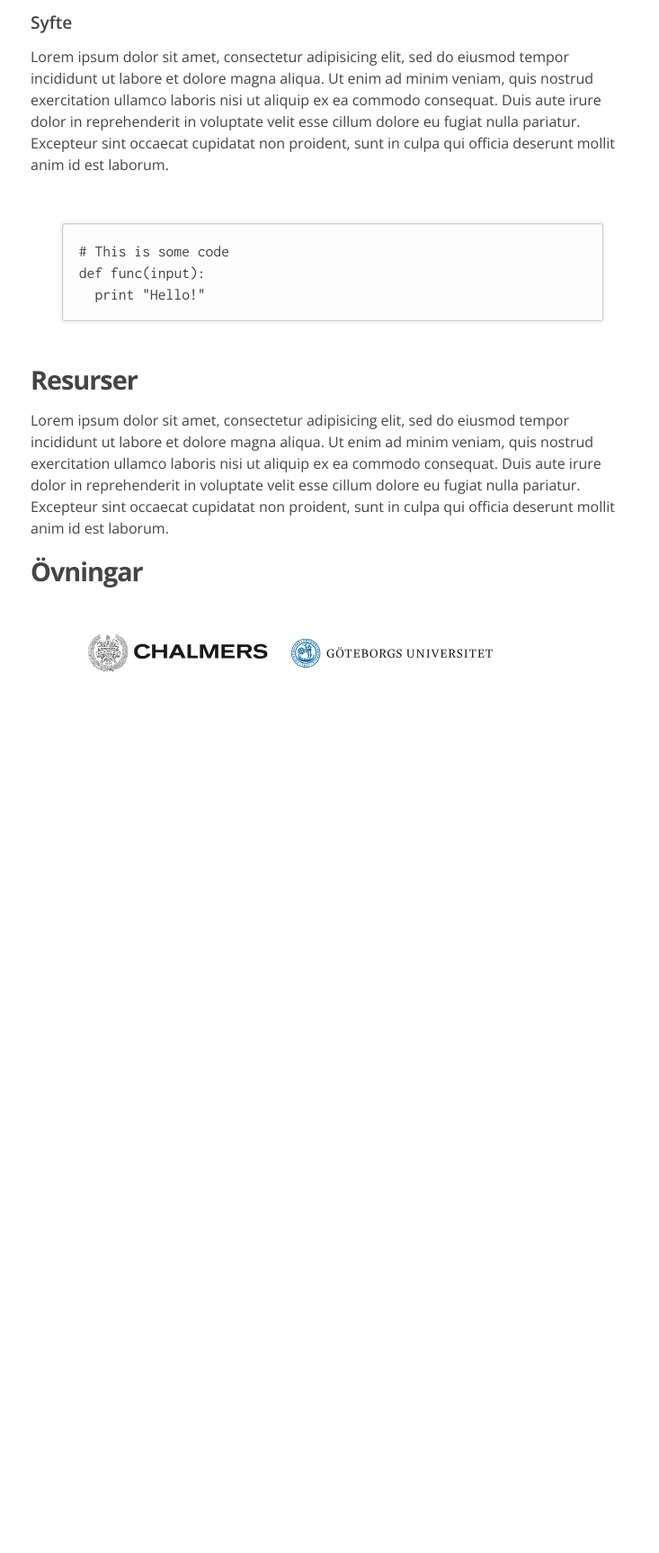
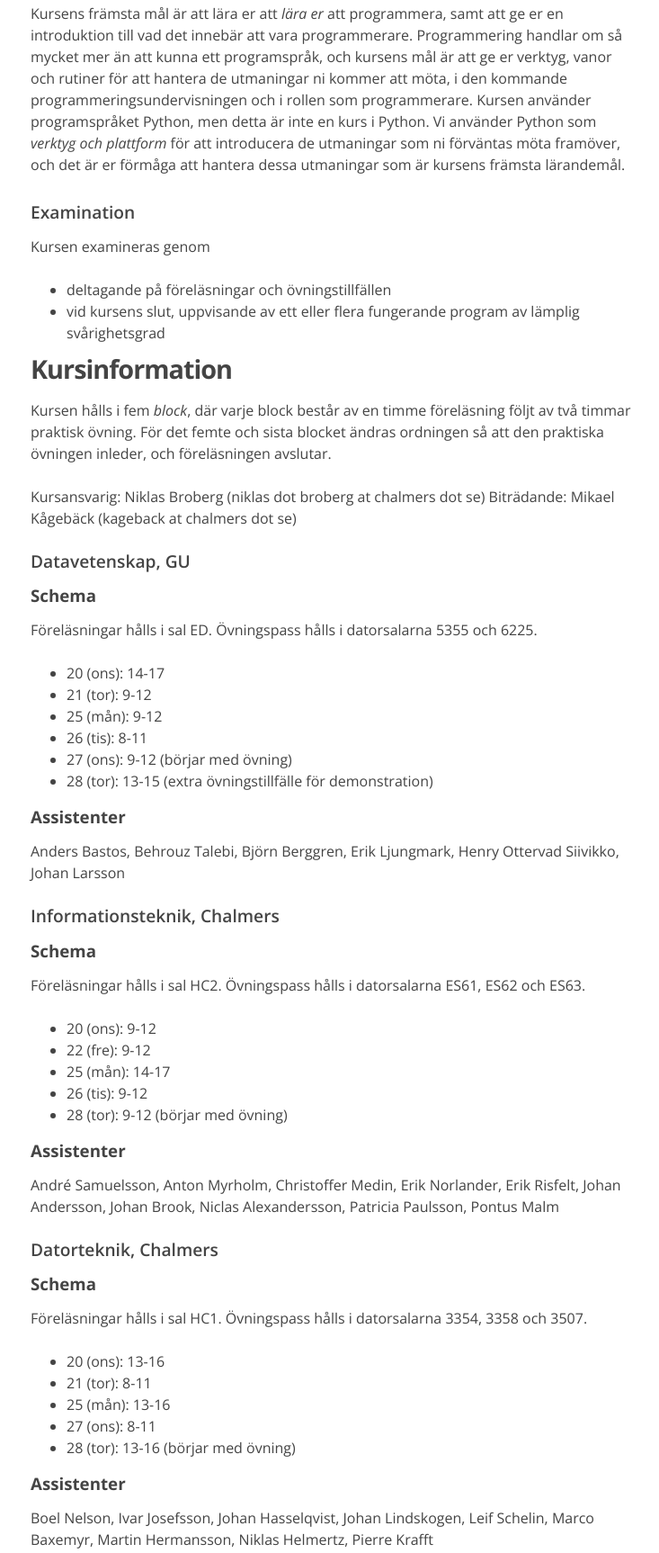
Before and after one commit to introprogramming/introprogramming.github.io, a website: page index.html in a window 1280 px wide. Shown: the part 675-2401 px from the top of the page at 90% size, without its empty margins (30-763 px from the left). Before the commit the page ends 1480 px from the top, so only its background shows below. Drawn offline with nearby package versions, Linux system fonts and the light colour scheme.

Commit message:
Uppdaterad hemsid

```diff
--- a/index.html
+++ b/index.html
@@ -45,24 +45,124 @@
 
           <h1 id="intro">Introduktion</h1>
           <p>
-            Lorem ipsum dolor sit amet, consectetur adipisicing elit, sed do eiusmod tempor incididunt ut labore et dolore magna aliqua. Ut enim ad minim veniam, quis nostrud exercitation ullamco laboris nisi ut aliquip ex ea commodo consequat. Duis aute irure dolor in reprehenderit in voluptate velit esse cillum dolore eu fugiat nulla pariatur. Excepteur sint occaecat cupidatat non proident, sunt in culpa qui officia deserunt mollit anim id est laborum.
+	    Välkomna, Bienvenue, Welcome! Denna kurs är ert första möte med programmeringsundervisningen här på Göteborgs Universitet (GU) och Chalmers.
+	    Kursen ges under nollperiodens två första veckor som en förberedelse inför höstens ordinarie programmeringsundervisning.
           </p>
 
           <h2>Syfte</h2>
           <p>
-            Lorem ipsum dolor sit amet, consectetur adipisicing elit, sed do eiusmod tempor incididunt ut labore et dolore magna aliqua. Ut enim ad minim veniam, quis nostrud exercitation ullamco laboris nisi ut aliquip ex ea commodo consequat. Duis aute irure dolor in reprehenderit in voluptate velit esse cillum dolore eu fugiat nulla pariatur. Excepteur sint occaecat cupidatat non proident, sunt in culpa qui officia deserunt mollit anim id est laborum.
+	    Kursens främsta mål är att lära er att <em>lära er</em> att programmera, samt att ge er en introduktion till vad det innebär att vara programmerare.
+	    Programmering handlar om så mycket mer än att kunna ett programspråk, och kursens mål är att ge er verktyg, vanor och rutiner för att hantera
+	    de utmaningar ni kommer att möta, i den kommande programmeringsundervisningen och i rollen som programmerare.
+
+	    Kursen använder programspråket Python, men detta är inte en kurs i Python. Vi använder Python som <em>verktyg och plattform</em> för att introducera de
+	    utmaningar som ni förväntas möta framöver, och det är er förmåga att hantera dessa utmaningar som är kursens främsta lärandemål.
           </p>
 
-          <pre><code># This is some code
+	  <h2>Examination</h2>
+	  <p>
+	    Kursen examineras genom
+	    <ul>
+	      <li>deltagande på föreläsningar och övningstillfällen</li>
+	      <li>vid kursens slut, uppvisande av ett eller flera fungerande program av lämplig svårighetsgrad</li>
+	    </ul>
+
+          <!-- <pre><code># This is some code
 def func(input):
-  print "Hello!"</code></pre>
+  print "Hello!"</code></pre>-->
+        </section>
+
+        <section>
+          <h1 id="info">Kursinformation</h1>
+	  <p>
+	    Kursen hålls i fem <em>block</em>, där varje block består av en timme föreläsning följt av två timmar praktisk övning.
+	    För det femte och sista blocket ändras ordningen så att den praktiska övningen inleder, och föreläsningen avslutar.
+	  </p>
+
+	  <p>
+	    Kursansvarig: Niklas Broberg (niklas dot broberg at chalmers dot se)
+	    Biträdande: Mikael Kågebäck (kageback at chalmers dot se)
+	  </p>
+
+	  <div class="foldable dv">
+            <h2>Datavetenskap, GU</h2>
+
+	    <h3>Schema</h3>
+	    <p>
+	      Föreläsningar hålls i sal ED. Övningspass hålls i datorsalarna 5355 och 6225.
+	    </p>
+	    <ul>
+	      <li>20 (ons): 14-17</li>
+	      <li>21 (tor): 9-12</li>
+	      <li>25 (mån): 9-12</li>
+	      <li>26 (tis): 8-11</li>
+	      <li>27 (ons): 9-12 (börjar med övning)</li>
+	      <li>28 (tor): 13-15 (extra övningstillfälle för demonstration)</li>
+	    </ul>
+	    <h3>Assistenter</h3>
+	    <p>Anders Bastos, Behrouz Talebi, Björn Berggren, Erik Ljungmark, Henry Ottervad Siivikko, Johan Larsson</p>
+	  </div>
+
+	  <div class="foldable it">
+	    <h2>Informationsteknik, Chalmers</h2>
+	    <h3>Schema</h3>
+	    <p>
+	      Föreläsningar hålls i sal HC2. Övningspass hålls i datorsalarna ES61, ES62 och ES63.
+	    </p>
+	    <ul>
+	      <li>20 (ons): 9-12</li>
+	      <li>22 (fre): 9-12</li>
+	      <li>25 (mån): 14-17</li>
+	      <li>26 (tis): 9-12</li>
+	      <li>28 (tor): 9-12 (börjar med övning)</li>
+	    </ul>
+
+	    <h3>Assistenter</h3>
+	    <p>André Samuelsson, Anton Myrholm, Christoffer Medin, Erik Norlander, Erik Risfelt, Johan Andersson, Johan Brook, Niclas Alexandersson, Patricia Paulsson, Pontus Malm</p>
+	  </div>
+
+	  <div class="foldable d">
+	    <h2>Datorteknik, Chalmers</h2>
+	    <h3>Schema</h3>
+	    <p>
+	      Föreläsningar hålls i sal HC1. Övningspass hålls i datorsalarna 3354, 3358 och 3507.
+	    </p>
+	    <ul>
+	      <li>20 (ons): 13-16</li>
+	      <li>21 (tor): 8-11</li>
+	      <li>25 (mån): 13-16</li>
+	      <li>27 (ons): 8-11</li>
+	      <li>28 (tor): 13-16 (börjar med övning)</li>
+	    </ul>
+
+	    <h3>Assistenter</h3>
+	    <p>Boel Nelson, Ivar Josefsson, Johan Hasselqvist, Johan Lindskogen, Leif Schelin, Marco Baxemyr, Martin Hermansson, Niklas Helmertz, Pierre Krafft</p>
+	  </div>
         </section>
 
         <section>
           <h1 id="main2">Resurser</h1>
-          <p>
-            Lorem ipsum dolor sit amet, consectetur adipisicing elit, sed do eiusmod tempor incididunt ut labore et dolore magna aliqua. Ut enim ad minim veniam, quis nostrud exercitation ullamco laboris nisi ut aliquip ex ea commodo consequat. Duis aute irure dolor in reprehenderit in voluptate velit esse cillum dolore eu fugiat nulla pariatur. Excepteur sint occaecat cupidatat non proident, sunt in culpa qui officia deserunt mollit anim id est laborum.
-          </p>
+
+	  <h2>Länkar</h2>
+	  <!-- Python, python docs, python tutorial, learnyou..., pygame -->
+          <dl>
+	    <dt>Python</dt>
+	    <dd><a href="http://www.python.org/">Hemsida: python.org</a></dd>
+	    <dd><a href="https://docs.python.org/2/index.html">Dokumentation av standardbibliotek</a></dd>
+	    <dt>Python tutorials</dt>
+	    <dd><a href="https://docs.python.org/2/tutorial/index.html">python.org</a></dd>
+	    <dd><a href="http://www.learnpython.org/">LearnPython.org</a></dd>
+	    <dd><a href="http://learnpythonthehardway.org/book/">Learn Python the Hard Way</a></dd>
+	    <dd><a href="http://lmgtfy.com/?q=python+tutorial">LMGTFY</a></dd>
+	    <dt>Biblioteket Pygame</dt>
+	    <dd><a href="http://www.pygame.org/">Hemsida: pygame.org</a></dd>
+	    <dd><a href="http://www.pygame.org/docs/">Dokumentation och tutorials</a></dd>
+	    <dd><a href="http://www.pygame.org/wiki/tutorials">Fler tutorials</a></dd>
+	    <dt>PyCharm IDE</dt>
+	    <dd><a href="http://www.jetbrains.com/pycharm/">Hemsida</a></dd>
+	    <dd><a href="http://www.jetbrains.com/pycharm/documentation/">Dokumentation och demos</a></dd>
+	    <dd><a href="http://www.jetbrains.com/pycharm/quickstart/">Quickstart</a></dd>
+          </dl>
         </section>
 
         <section id="exercises">
```
